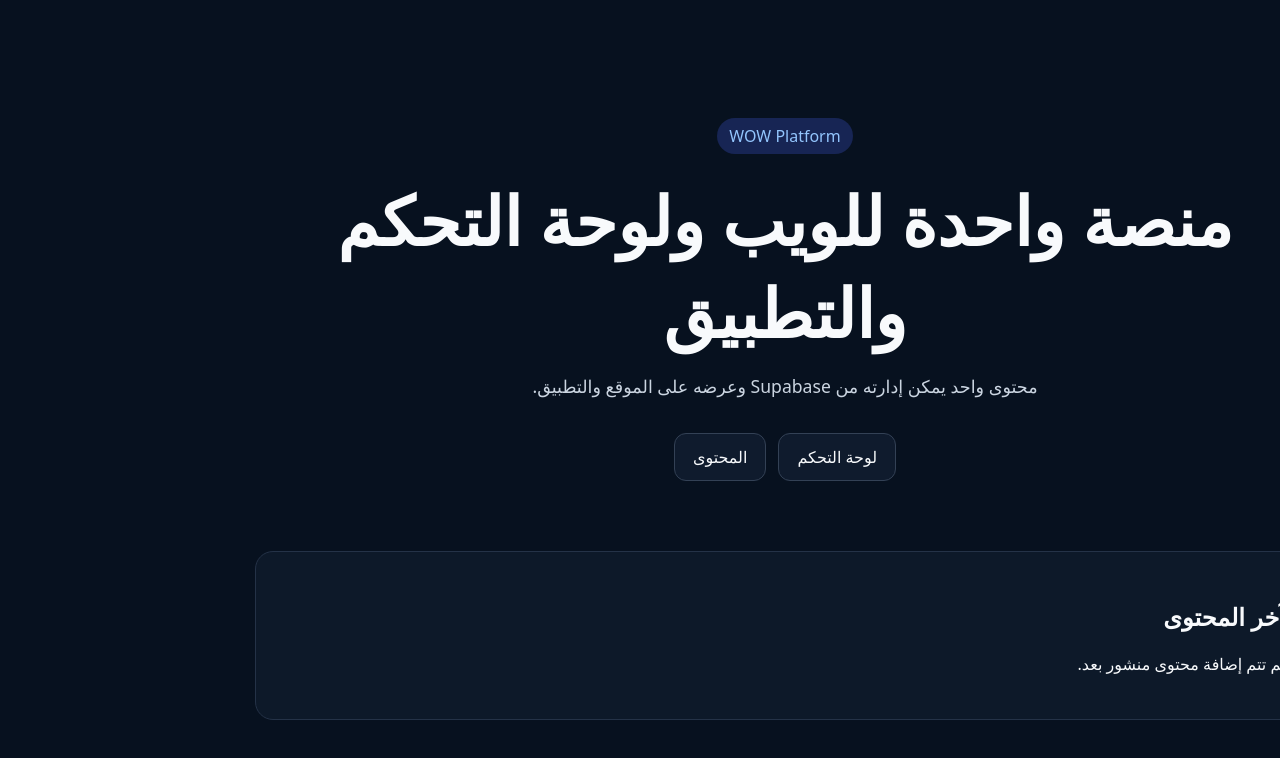
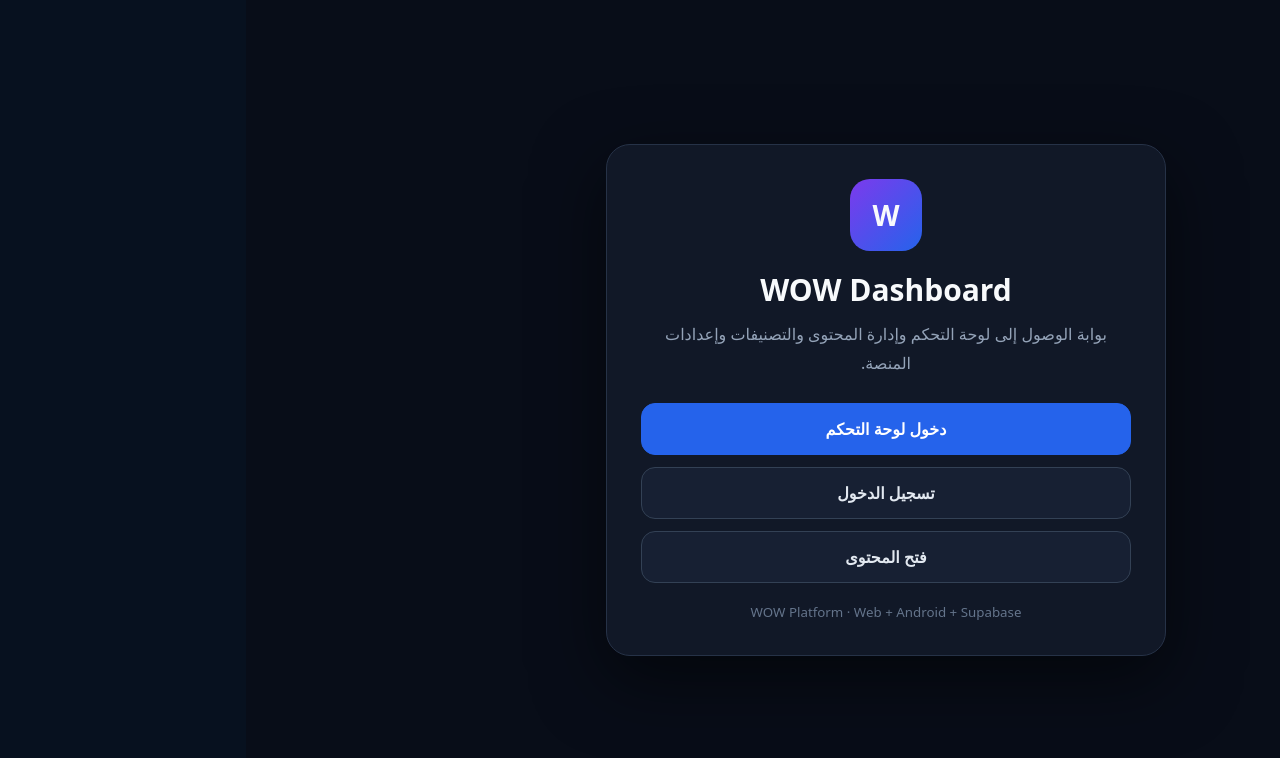
Before and after one commit to gpldroid/quran-karim, a Next.js app in the folder web/: page /wow/ in a window 1280 px wide. Shown: the top 758 px of the page. Built offline with nearby package versions, Linux system fonts and the light colour scheme; no server answers; the database is empty.

Commit message:
feat: make web home a dashboard gateway

```diff
--- a/web/app/page.tsx
+++ b/web/app/page.tsx
@@ -1,13 +1,21 @@
 "use client";
 
-import { useEffect, useState } from "react";
-import { supabase } from "../lib/supabase/client";
-
-type Item = { id:string; type:string; title:string; slug:string; excerpt:string|null; image_url:string|null };
 const BASE = process.env.NEXT_PUBLIC_BASE_PATH || "/wow";
 
 export default function Home() {
-  const [content,setContent]=useState<Item[]>([]);
-  useEffect(()=>{ if(!supabase) return; supabase.from("content_items").select("id,type,title,slug,excerpt,image_url").eq("published",true).order("created_at",{ascending:false}).then(({data})=>setContent(data ?? [])); },[]);
-  return <main className="shell" dir="rtl"><section className="hero"><span className="badge">WOW Platform</span><h1>منصة واحدة للويب ولوحة التحكم والتطبيق</h1><p>محتوى واحد يمكن إدارته من Supabase وعرضه على الموقع والتطبيق.</p><div className="grid"><a href={BASE+"/dashboard/"}>لوحة التحكم</a><a href="#content">المحتوى</a></div></section><section id="content" className="card"><h2>آخر المحتوى</h2>{content.length?<div>{content.map(item=><article key={item.id}><h3><a href={BASE+"/content/?slug="+encodeURIComponent(item.slug)}>{item.title}</a></h3>{item.excerpt&&<p>{item.excerpt}</p>}</article>)}</div>:<p>لم تتم إضافة محتوى منشور بعد.</p>}</section></main>;
+  return (
+    <main dir="rtl" style={{minHeight:"100vh",display:"grid",placeItems:"center",padding:"24px",background:"#080d18",color:"#f8fafc"}}>
+      <section style={{width:"min(92%,560px)",padding:"34px",border:"1px solid #263247",borderRadius:"24px",background:"#111827",boxShadow:"0 24px 70px #0008",textAlign:"center"}}>
+        <div style={{width:"72px",height:"72px",margin:"0 auto 18px",borderRadius:"20px",display:"grid",placeItems:"center",background:"linear-gradient(135deg,#7c3aed,#2563eb)",fontSize:"28px",fontWeight:900}}>W</div>
+        <h1 style={{margin:"0 0 10px",fontSize:"30px"}}>WOW Dashboard</h1>
+        <p style={{margin:"0 auto 26px",color:"#94a3b8",lineHeight:1.8}}>بوابة الوصول إلى لوحة التحكم وإدارة المحتوى والتصنيفات وإعدادات المنصة.</p>
+        <div style={{display:"grid",gap:"12px"}}>
+          <a href={BASE+"/dashboard/"} style={{display:"block",padding:"14px 18px",borderRadius:"14px",textDecoration:"none",fontWeight:800,border:"1px solid #2563eb",color:"#fff",background:"#2563eb"}}>دخول لوحة التحكم</a>
+          <a href={BASE+"/login/"} style={{display:"block",padding:"14px 18px",borderRadius:"14px",textDecoration:"none",fontWeight:800,border:"1px solid #334155",color:"#e2e8f0",background:"#172033"}}>تسجيل الدخول</a>
+          <a href={BASE+"/content/"} style={{display:"block",padding:"14px 18px",borderRadius:"14px",textDecoration:"none",fontWeight:800,border:"1px solid #334155",color:"#e2e8f0",background:"#172033"}}>فتح المحتوى</a>
+        </div>
+        <small style={{display:"block",marginTop:"20px",color:"#64748b"}}>WOW Platform · Web + Android + Supabase</small>
+      </section>
+    </main>
+  );
 }
```
